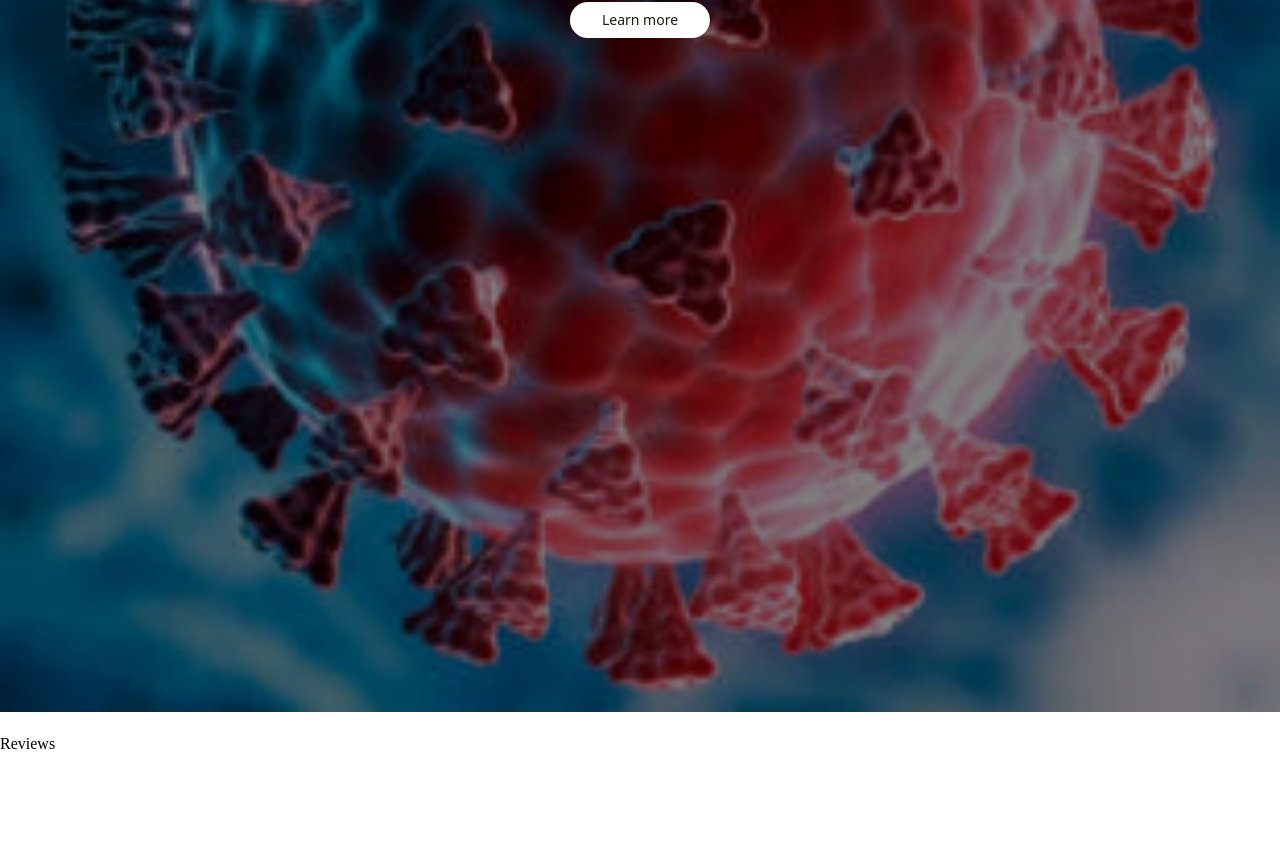
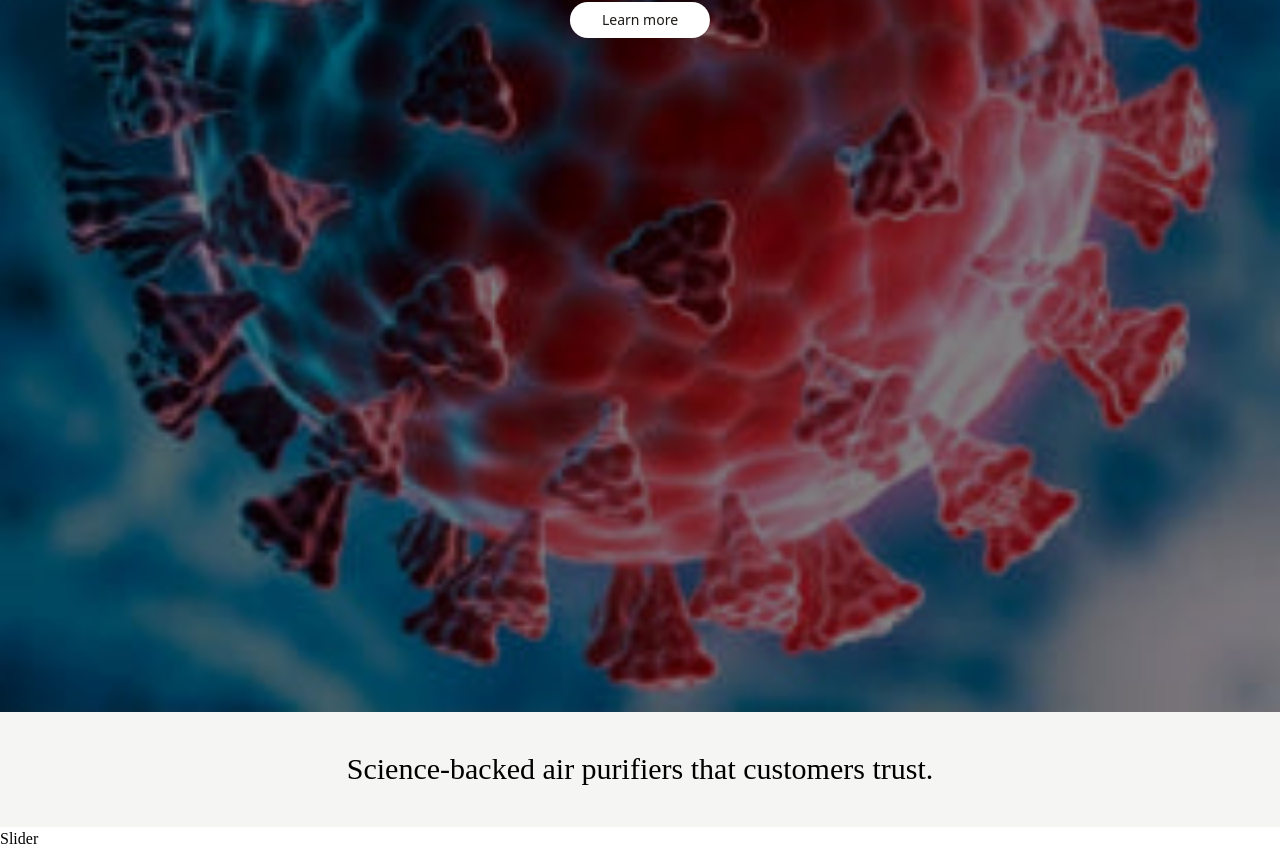
Before and after one commit to JuszJo/react-tailwind, a React (Vite) app: page / in a window 1280 px wide. Shown: the part 10508-11359 px from the top of the page. Before the commit the page ends 11264 px from the top, so only its background shows below. Built offline with nearby package versions, Linux system fonts and the light colour scheme.

Commit message:
add boilerplate for review section slider

```diff
--- a/src/components/Reviews.tsx
+++ b/src/components/Reviews.tsx
@@ -1,7 +1,26 @@
+function ReviewsSlider() {
+    return (
+        <>
+            <section>
+                <div>
+                    <h1>Slider</h1>
+                </div>
+            </section>
+        </>
+    )
+}
+
 export default function Reviews() {
     return (
         <>
-            <h1>Reviews</h1>
+            <section>
+                <div>
+                    <div className='py-10 px-14 bg-stone-100 mt-[-1.3rem]'>
+                        <h2 className='text-3xl text-center'>Science-backed air purifiers that customers trust.</h2>
+                    </div>
+                    <ReviewsSlider />
+                </div>
+            </section>
         </>
     )
 }
```
